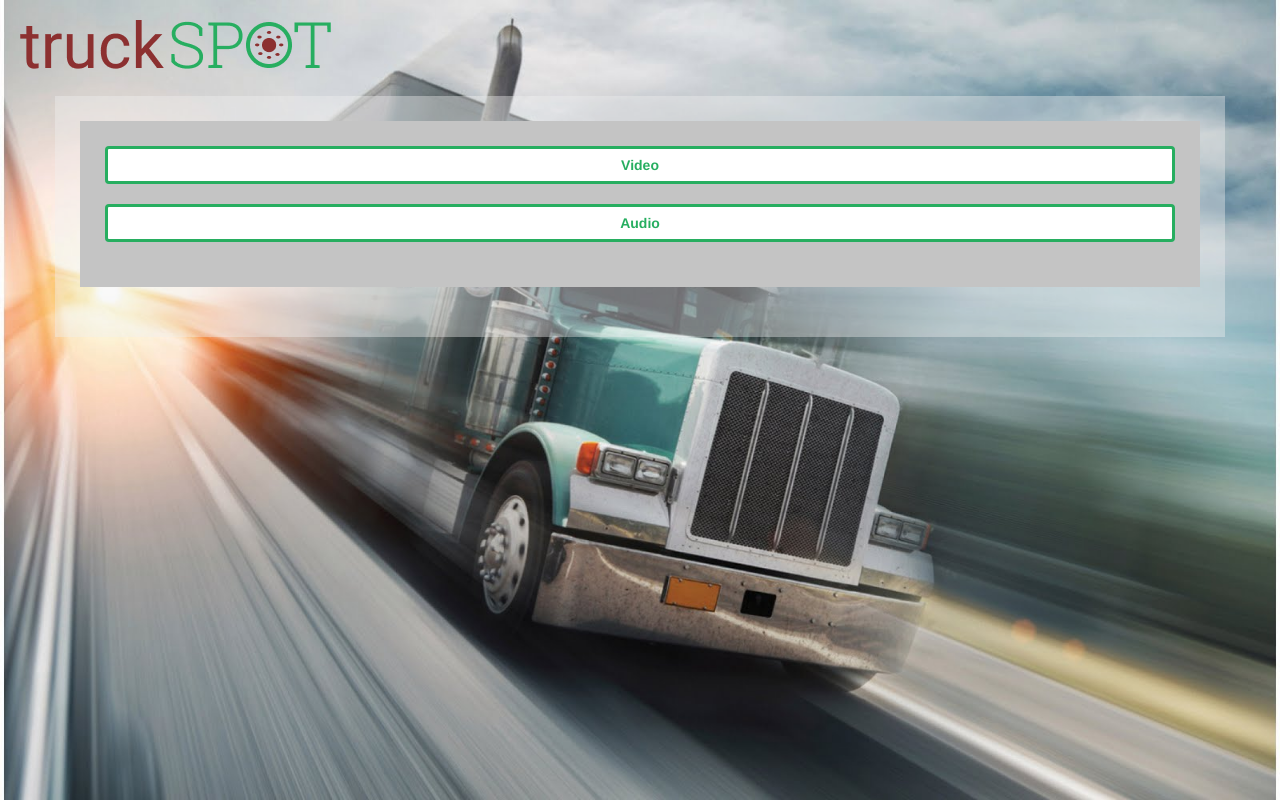
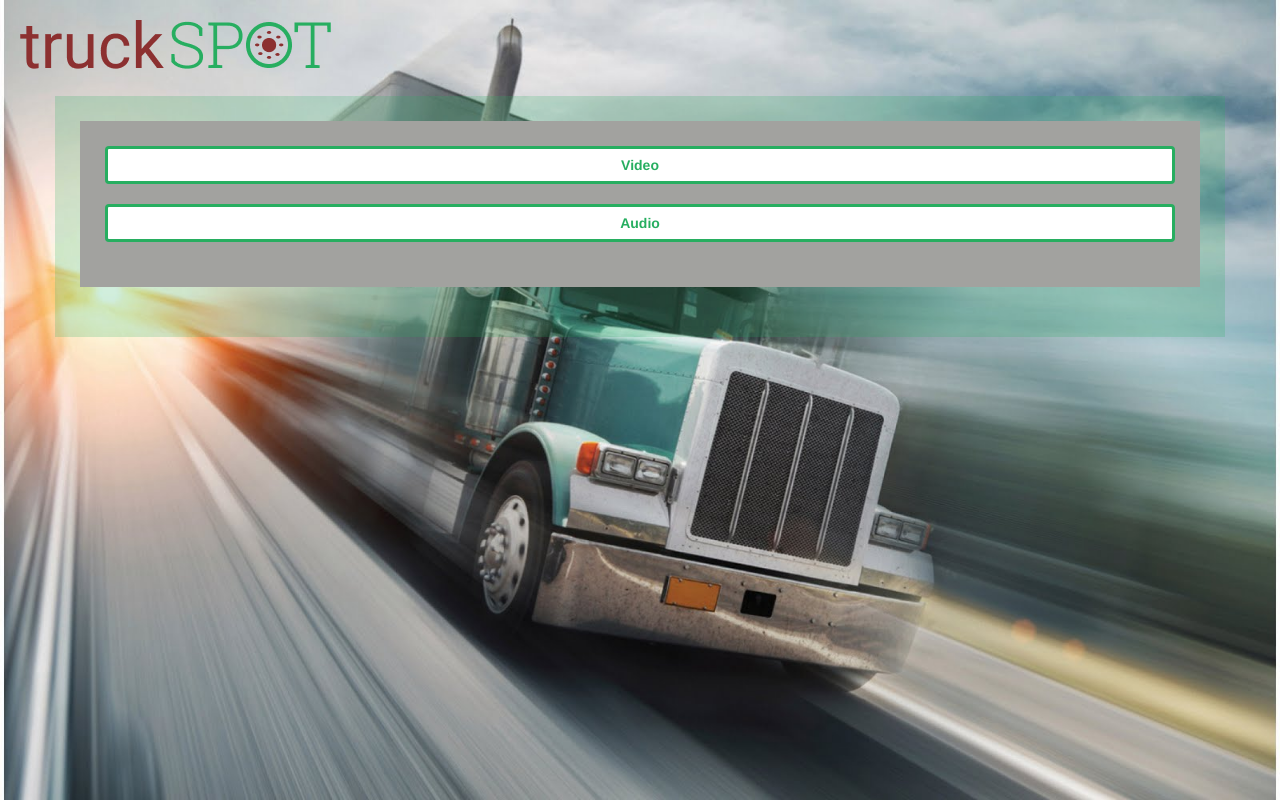
Before and after one commit to GraceInAction-NGA/truckspot, a plain HTML site: page public/index.html in a window 1280 px wide. Drawn offline with nearby package versions, Linux system fonts and the light colour scheme.

Commit message:
changed colors

```diff
--- a/public/css/styles.css
+++ b/public/css/styles.css
@@ -28,7 +28,7 @@ h3#top {
 div.container {
   padding-left: 25px;
   padding-right: 25px;
-  background-color: rgba(241, 241, 241, 0.4);
+  background-color: rgba(39, 174, 96, 0.21);
   margin-bottom: 35px;
   padding-bottom: 25px;
 }
@@ -41,7 +41,7 @@ label {
 
 #text-box {
     padding: 25px;
-    background-color: #C4C4C4;
+    background-color: #a2a29f;
     margin-bottom: 25px;
     margin-top: 25px;
 }
```
